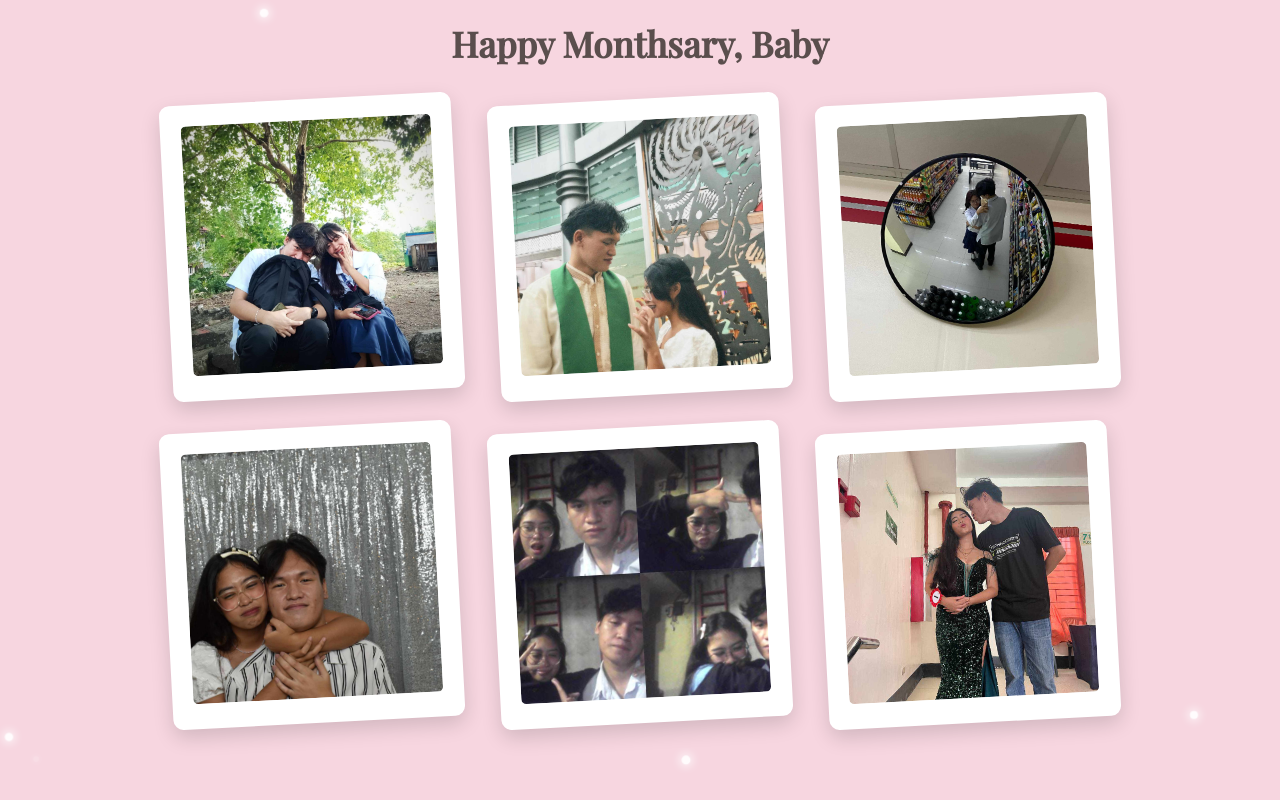
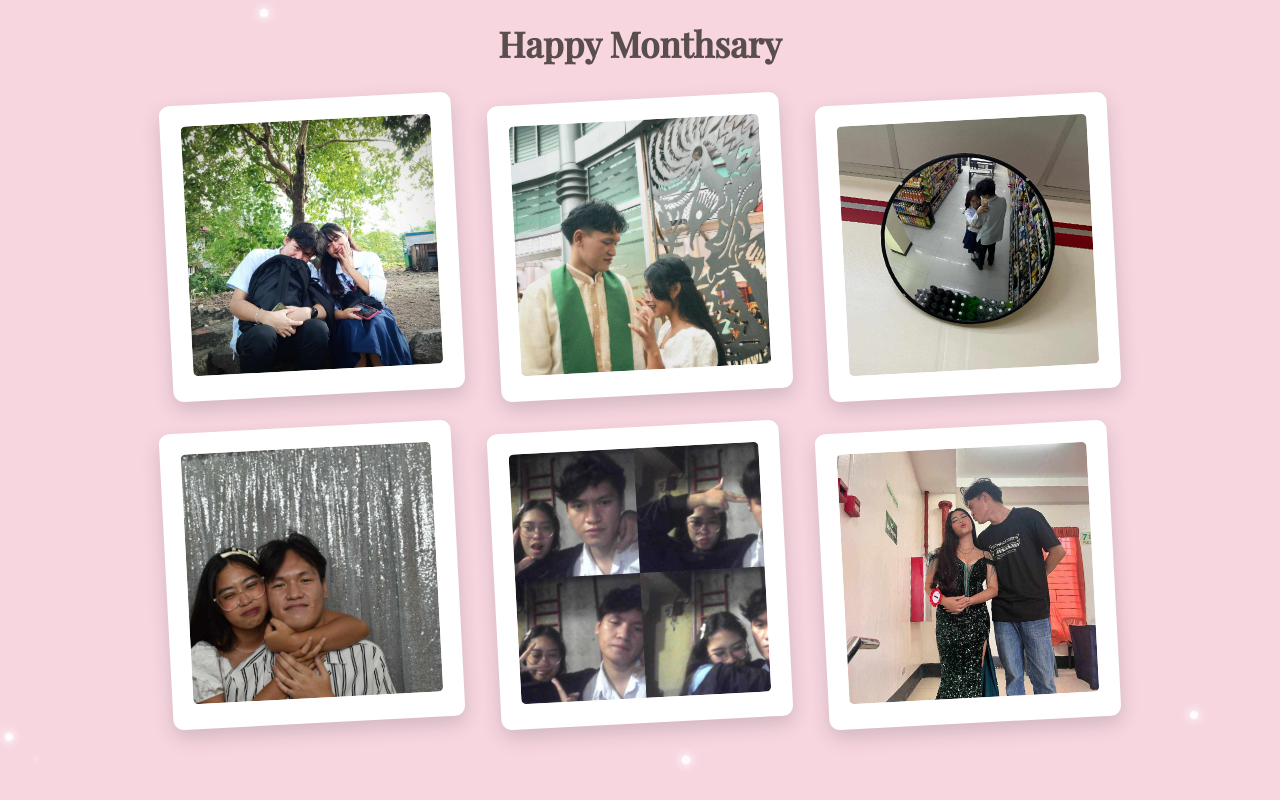
Before and after one commit to rozuel-ctr/monthsary_47, a plain HTML site: page index.html in a window 1280 px wide. Drawn offline with nearby package versions, Linux system fonts and the light colour scheme.

Commit message:
Update index.html

```diff
--- a/index.html
+++ b/index.html
@@ -185,7 +185,7 @@
 
   <!-- Photo Container -->
   <div class="container" id="photoSection">
-    <h1>Happy Monthsary, Baby</h1>
+    <h1>Happy Monthsary</h1>
 
     <!-- Images -->
     <div class="polaroid"><img src="image/488265186_549857281054124_1451200307251443004_n (1).jpg" alt="Us Together" onclick="showLetter()" /></div>
```
